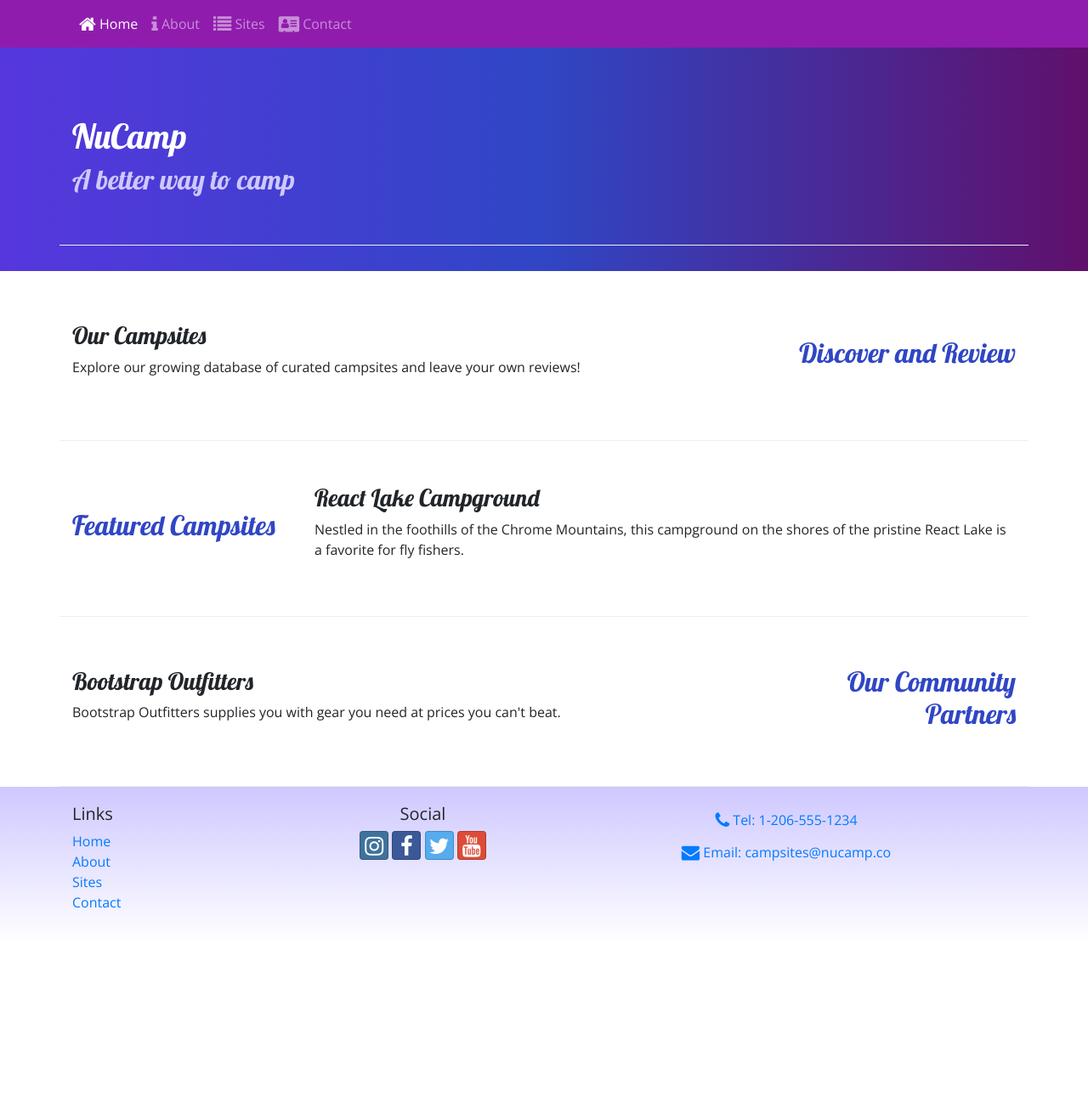
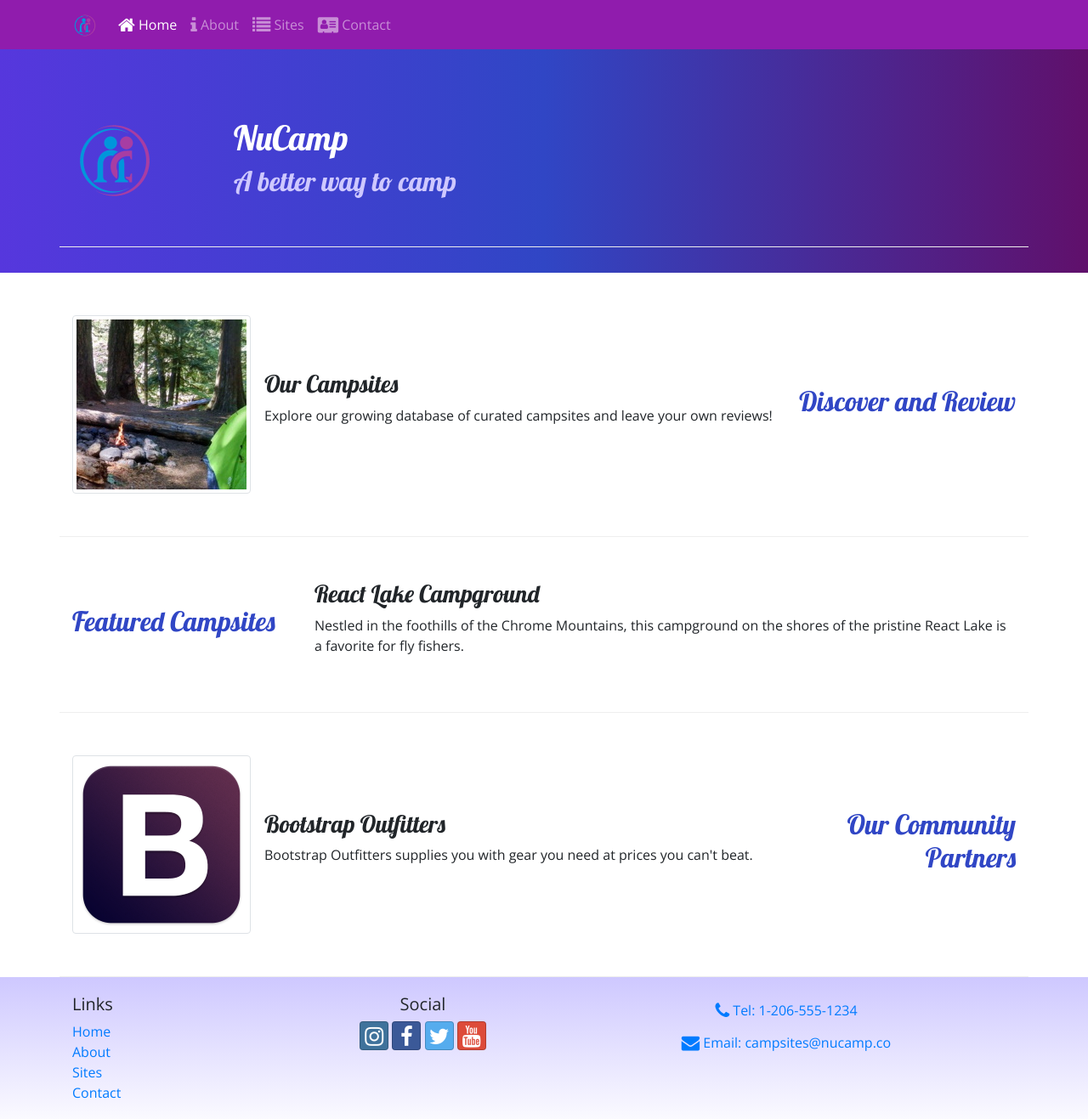
Before and after one commit to evangelinedrink/Project5_nucamp-bootstrap, a website: page index.html in a window 1280 px wide. Shown: the whole page at 85% size. Before the commit the page ends 1110 px from the top, so only its background shows below. Drawn offline with nearby package versions, Linux system fonts and the light colour scheme.

Commit message:
Images and Media

```diff
--- a/index.html
+++ b/index.html
@@ -19,7 +19,8 @@
 
     <nav class="navbar navbar-expand-sm navbar-dark sticky-top"> <!--Creating the Navigation Bar (navbar-dark makes the links lighter when the background is darker. Sticky-top makes sure that Navbar will stay at the top.)-->
         <div class="container">
-            <button class="navbar-toggler ml-auto" type="button" data-toggle="collapse" data-target="#nucampNavbar"> <!--Create responsive behavior to Navbar by adding a toggle button (hamburger style button) when the viewport reaches a certain size.-->
+            <a class="navbar-brand" href="#"><img src="img/logo.png" height="30" width="30"/></a>
+            <button class="navbar-toggler" type="button" data-toggle="collapse" data-target="#nucampNavbar"> <!--Create responsive behavior to Navbar by adding a toggle button (hamburger style button) when the viewport reaches a certain size.-->
                 <span class="navbar-toggler-icon"></span> <!--ml-auto in line 20 makes the toggle bar align to the right instead of the left.-->
             </button>
 
@@ -38,6 +39,11 @@
     <header class="jumbotron jumbotron-fluid"> <!--Gets rid of rounded corners in the header-->
         <div class="container">
             <div class="row row-content">
+
+                <div class="col-4 col-sm-3 col-md-2 align-self-center"> <!--The column will span 4 rows for extra small viewports, it will span 3 rows for small viewports and 2 rows for medium and up viewports.-->
+                    <img src="img/logo.png" class="img-fluid"/>
+                </div>
+
                 <div class="col">
                     <h1>NuCamp</h1>
                     <h2>A better way to camp</h2>
@@ -53,8 +59,13 @@
             </div>
 
             <div class="col">
-                <h3>Our Campsites</h3>
-                <p class="d-none d-sm-block">Explore our growing database of curated campsites and leave your own reviews!</p>
+                <div class="media">
+                        <img class="d-flex mr-3 img-thumbnail" src="img/breadcrumb-trail-thumb.jpg" alt="Breadcrumb Trail"/> <!--In the img element, there are Bootstrap classes. The img-thumbnail gives the picture a rounded border, mr-3 adds a margin to the right, d-flex class is used to help the bug with Internet Explorer when using media classes.-->
+                    <div class="media-body align-self-center">
+                        <h3>Our Campsites</h3>
+                        <p class="d-none d-sm-block">Explore our growing database of curated campsites and leave your own reviews!</p>
+                    </div>
+                </div>
             </div>
         </div>
 
@@ -75,8 +86,13 @@
             </div>
 
             <div class="col">
-                <h3>Bootstrap Outfitters</h3>
-                <p class="d-none d-sm-block">Bootstrap Outfitters supplies you with gear you need at prices you can't beat.</p>
+                <div class="media">
+                        <img class="d-flex mr-3 img-thumbnail" src="img/bootstrap-thumb.png" alt="Bootstrap Outfitters"/>
+                    <div class="media-body align-self-center">
+                        <h3>Bootstrap Outfitters</h3>
+                        <p class="d-none d-sm-block">Bootstrap Outfitters supplies you with gear you need at prices you can't beat.</p>
+                    </div>
+                </div>
             </div>
         </div>
     </div>
```
Also changed, not shown: aboutus.html (+6 -1 lines), contactus.html (+17 -12 lines), img/bootstrap-thumb.png (added), img/breadcrumb-trail-thumb.jpg (added), img/breadcrumb-trail.jpg (added), img/chrome-river-thumb.jpg (added), img/chrome-river.jpg (added), img/logo.png (added), img/react-lake-thumb.jpg (added), img/react-lake.jpg (added).
